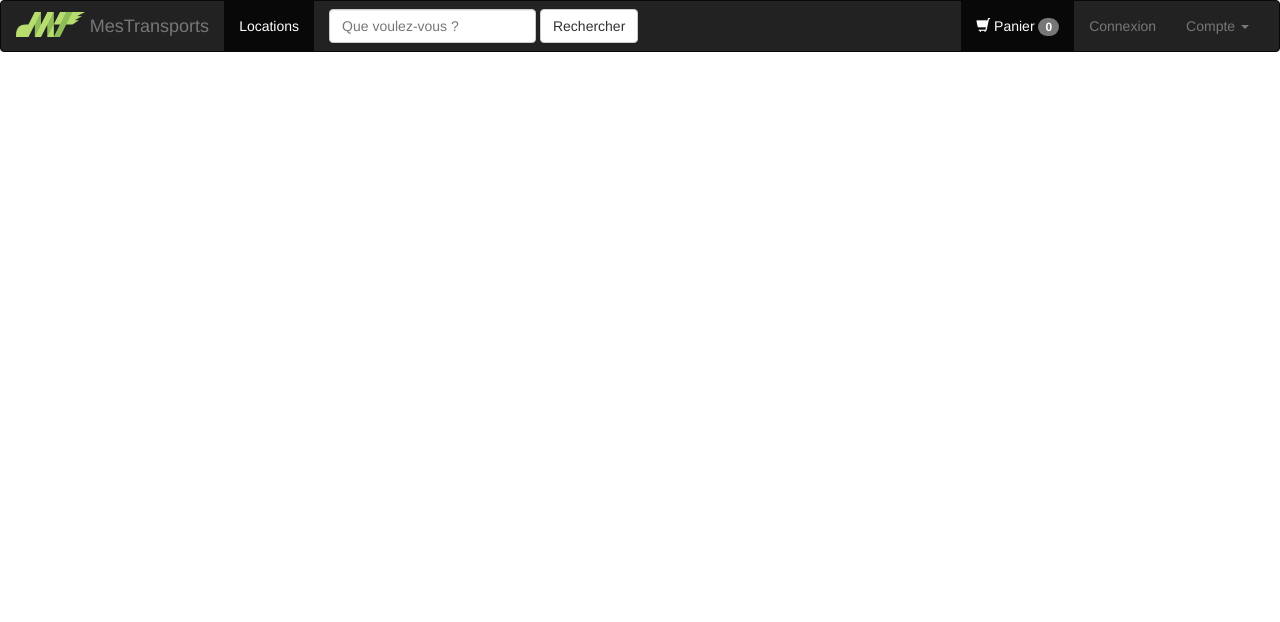
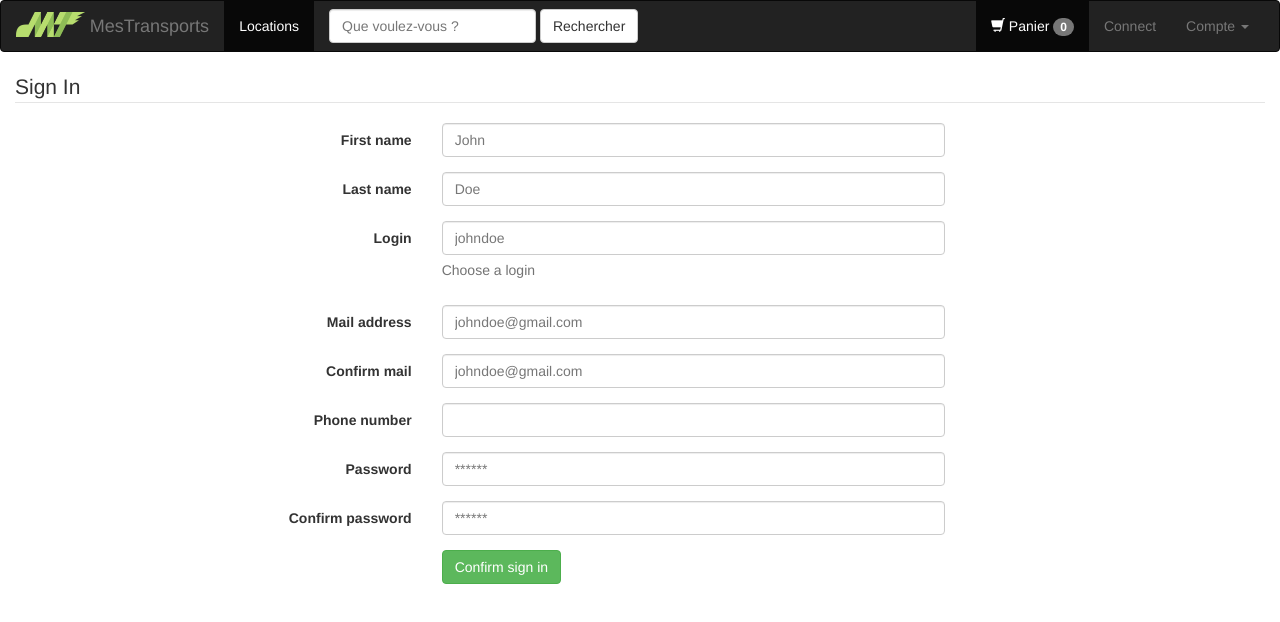
Before and after one commit to RICM5-ECOM-Groupe5-2017-2018/mes-transports, a website: page src/main/webapp/index.html at #/signin in a window 1280 px wide. Drawn offline with Linux system fonts and the light colour scheme; files that its build step writes are made by us from their sources.

Commit message:
connect/disconnect in menu

```diff
--- a/src/main/webapp/index.html
+++ b/src/main/webapp/index.html
@@ -25,15 +25,15 @@
     <!-- endbuild -->
 
     <!-- build:js script/all.js -->
-    <!-- <script src="script/index.js"></script>  -->
+    <script src="script/app.js"></script>
     <script src="script/routes.js"></script>
     <script src="script/account.js"></script>
     <!-- endbuild -->
 
 </head>
-<body ng-app="routes">
+<body ng-app="app">
 
-	<nav class="navbar navbar-inverse">
+	<nav class="navbar navbar-inverse" ng-controller="AccountController">
 	  <div class="container-fluid">
 	    <!-- Brand and toggle get grouped for better mobile display -->
 	    <div class="navbar-header">
@@ -59,9 +59,12 @@
 	      </form>
 	      <ul class="nav navbar-nav navbar-right">
 	      	<li class="active"><a href="#"><span class="glyphicon glyphicon-shopping-cart"></span> Panier <span class="badge">0</span></a></li>
-	        <li><a href="#">Connexion</a></li>
+	        <li>
+	        	<a ng-if="!user" href="#/login">Connect</a>
+	        	<a ng-if="user" ng-click="logout()">Disconnect</a>
+        	</li>
 	        <li class="dropdown">
-	          <a href="#" class="dropdown-toggle" data-toggle="dropdown" role="button" aria-haspopup="true" aria-expanded="false">Compte <span class="caret"></span></a>
+	          <a class="dropdown-toggle" data-toggle="dropdown" role="button" aria-haspopup="true" aria-expanded="false">Compte <span class="caret"></span></a>
 	          <ul class="dropdown-menu">
 	            <li><a href="#">Action</a></li>
 	            <li><a href="#">Action</a></li>
@@ -74,9 +77,12 @@
 	    </div><!-- /.navbar-collapse -->
 	  </div><!-- /.container-fluid -->
 	</nav>
-<div class="container-fluid">
 
-	<div ng-view class="row"></div>
+	<div class="container-fluid">
+
+		<div class="row ng-view"></div>
+
+	</div>
 
 </body>
 </html>
--- a/src/main/webapp/script/account.js
+++ b/src/main/webapp/script/account.js
@@ -6,16 +6,22 @@ var account = angular.module('account', ['ngCookies']);
 
 account.controller('AccountController', function AccountController($scope, $http, $cookies) {
 
-	if($cookies.user != undefined) {
+	if($cookies.user) {
 		$scope.user = JSON.parse($cookies.user);
 		if(Date.now() > $scope.user.tokenExpiration) {
 			/* Disconnect the user when the token has expired */
 			$cookies.user = undefined;
+			$cookies.token = undefined;
 			$scope.user = undefined;
 		}
 	}
 
 	$scope.connect = function UserConnect() {
+
+		if($cookies.user != undefined) {
+			return "Already connected";
+		}
+
 		$http.get(
 			'api/user/authenticate/' + $scope.form.connect.login + '/' + $scope.form.connect.password
 		).then(function successCallback(response) {
@@ -30,12 +36,17 @@ account.controller('AccountController', function AccountController($scope, $http
 	}
 
 	$scope.logout = function UserLogout() {
+
+		if($cookies.token == undefined) {
+			return "Not connected";
+		}
+
 		$http.get(
 			'api/user/logout',
 			{
 				headers: {'Authorization': 'Bearer ' + $cookies.token}
 			}
-		).then(function sucessCallback(response){
+		).then(function sucessCallback(response) {
 			$cookies.user = undefined;
 			$cookies.token = undefined;
 			$scope.user = undefined;
@@ -44,4 +55,12 @@ account.controller('AccountController', function AccountController($scope, $http
 		});
 	}
 
+	$scope.signin = function UserSignin() {
+
+		if($cookies.user != undefined) {
+			return "Already connected";
+		}
+
+	}
+
 });
--- /dev/null
+++ b/src/main/webapp/script/app.js
@@ -0,0 +1,5 @@
+/**
+ *
+ */
+
+var app = angular.module('app', ['routes', 'account']);
--- a/src/main/webapp/script/routes.js
+++ b/src/main/webapp/script/routes.js
@@ -10,8 +10,12 @@ routes.config(function($routeProvider) {
 	.when("/", {
         templateUrl : "search.html"
     })
-    .when("/test", {
+    .when("/login", {
     	templateUrl : "login.html",
+    	controller : "AccountController"
+    })
+    .when("/signin", {
+    	templateUrl : "signin.html",
     	controller : "AccountController"
     });
 
--- /dev/null
+++ b/src/main/webapp/signin.html
@@ -0,0 +1,88 @@
+<form class="form-horizontal" ng-submit="signin()">
+<fieldset>
+
+<!-- Form Name -->
+<legend>Sign In</legend>
+
+<!-- Text input-->
+<div class="form-group">
+  <label class="col-md-4 control-label" for="signin_firstname">First name</label>
+  <div class="col-md-5">
+  <input id="signin_firstname" name="signin_firstname" type="text" placeholder="John" class="form-control input-md" required="">
+
+  </div>
+</div>
+
+<!-- Text input-->
+<div class="form-group">
+  <label class="col-md-4 control-label" for="signin_lastname">Last name</label>
+  <div class="col-md-5">
+  <input id="signin_lastname" name="signin_lastname" type="text" placeholder="Doe" class="form-control input-md" required="">
+
+  </div>
+</div>
+
+<!-- Text input-->
+<div class="form-group">
+  <label class="col-md-4 control-label" for="signin_login">Login</label>
+  <div class="col-md-5">
+  <input id="signin_login" name="signin_login" type="text" placeholder="johndoe" class="form-control input-md" required="">
+  <span class="help-block">Choose a login</span>
+  </div>
+</div>
+
+<!-- Text input-->
+<div class="form-group">
+  <label class="col-md-4 control-label" for="signin_mail">Mail address</label>
+  <div class="col-md-5">
+  <input id="signin_mail" name="signin_mail" type="text" placeholder="johndoe@gmail.com" class="form-control input-md" required="">
+
+  </div>
+</div>
+
+<!-- Text input-->
+<div class="form-group">
+  <label class="col-md-4 control-label" for="signin_mail2">Confirm mail</label>
+  <div class="col-md-5">
+  <input id="signin_mail2" name="signin_mail2" type="text" placeholder="johndoe@gmail.com" class="form-control input-md" required="">
+
+  </div>
+</div>
+
+<!-- Text input-->
+<div class="form-group">
+  <label class="col-md-4 control-label" for="signin_phone">Phone number</label>
+  <div class="col-md-5">
+  <input id="signin_phone" name="signin_phone" type="text" placeholder="" class="form-control input-md">
+
+  </div>
+</div>
+
+<!-- Password input-->
+<div class="form-group">
+  <label class="col-md-4 control-label" for="signin_password">Password</label>
+  <div class="col-md-5">
+    <input id="signin_password" name="signin_password" type="password" placeholder="******" class="form-control input-md" required="">
+
+  </div>
+</div>
+
+<!-- Password input-->
+<div class="form-group">
+  <label class="col-md-4 control-label" for="signin_password2">Confirm password</label>
+  <div class="col-md-5">
+    <input id="signin_password2" name="signin_password2" type="password" placeholder="******" class="form-control input-md" required="">
+
+  </div>
+</div>
+
+<!-- Button -->
+<div class="form-group">
+  <label class="col-md-4 control-label" for="signin_button"></label>
+  <div class="col-md-4">
+    <button id="signin_button" name="signin_button" class="btn btn-success">Confirm sign in</button>
+  </div>
+</div>
+
+</fieldset>
+</form>
```
Also changed, not shown: src/main/webapp/search.html (+0 -1 lines).
